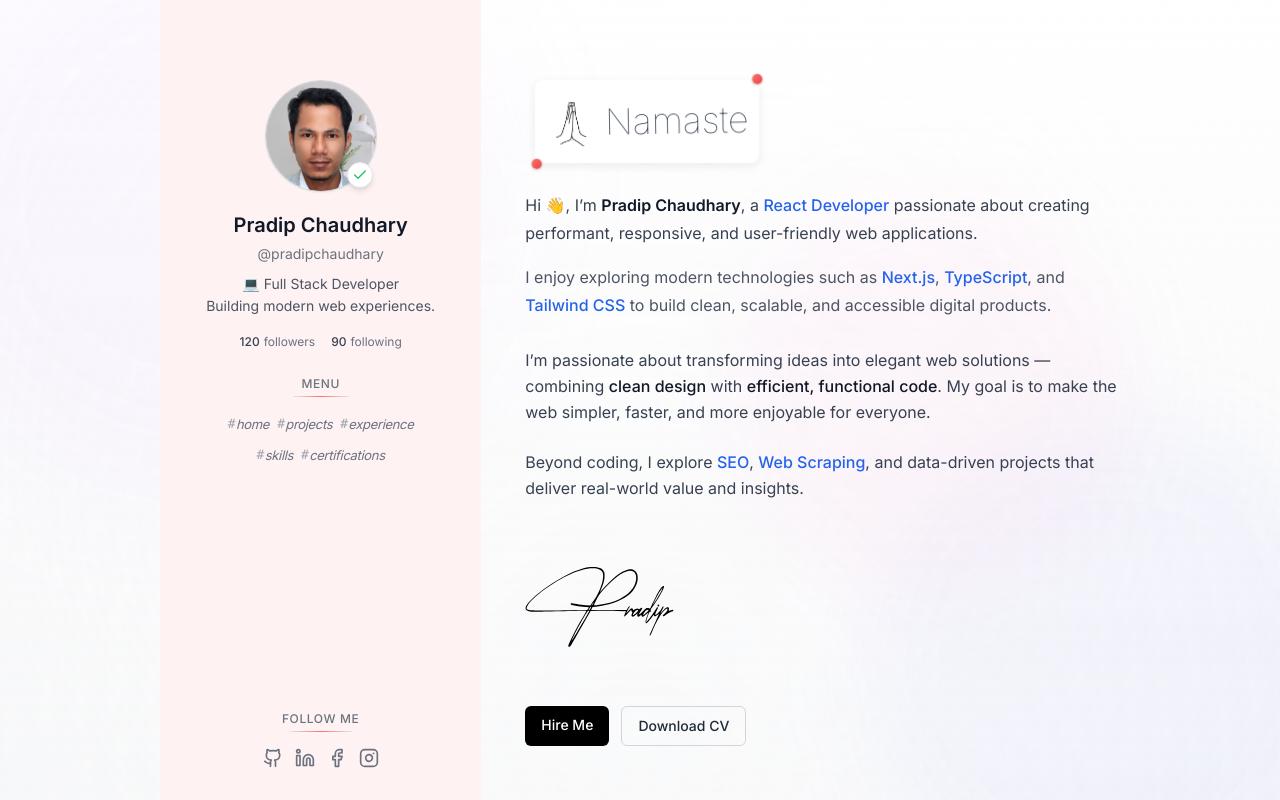
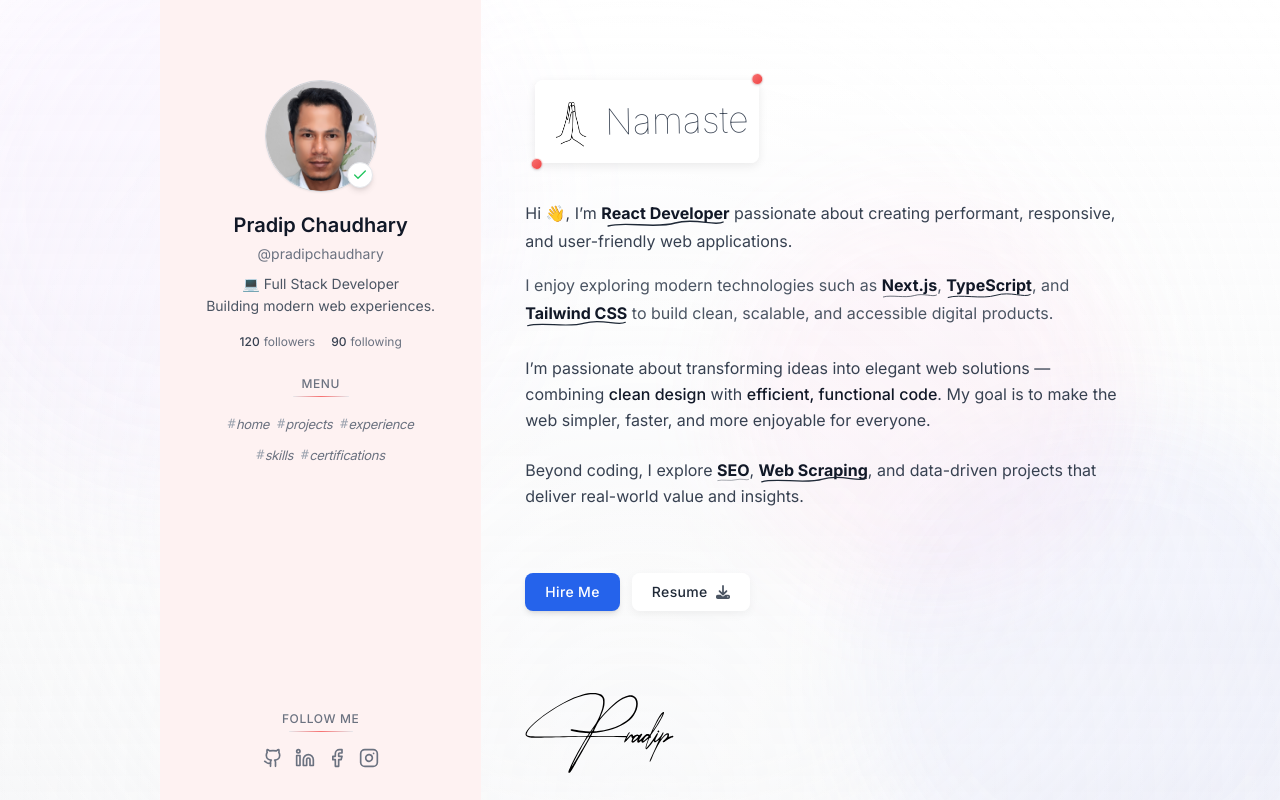
Before and after one commit to pradipchaudhary/portfolio.v3, a Next.js app: page / in a window 1280 px wide. Shown: the top 800 px of the page. Built offline with nearby package versions, Linux system fonts and the light colour scheme.

Commit message:
change home UI

```diff
--- a/components/layout/HomeLayout.tsx
+++ b/components/layout/HomeLayout.tsx
@@ -14,7 +14,7 @@ const HomeLayout = ({ children }: { children: React.ReactNode }) => {
           {/* Header  */}
           <Sidebar />
 
-          <main className=" w-full pt-20 pl-5">
+          <main className=" w-full pl-5">
             {children}
           </main>
         </div>
--- a/components/layout/footer/Footer.tsx
+++ b/components/layout/footer/Footer.tsx
@@ -4,7 +4,7 @@ import React from "react";
 
 const Footer = () => {
   return (
-    <footer className="w-full py-6 mt-12 bg-gray-50 pl-4">
+    <footer className="w-full py-6 mt-12 pl-4">
       <p className="text-sm text-gray-500 italic">
         Built with ❤️ by Pradip Chaudhary
       </p>
--- a/components/layout/sidebar/Sidebar.tsx
+++ b/components/layout/sidebar/Sidebar.tsx
@@ -3,8 +3,10 @@
 import Image from "next/image";
 import Link from "next/link";
 import { Check, Github, Linkedin, Facebook, Instagram } from "lucide-react";
+import { usePathname } from "next/navigation";
 
 const Sidebar = () => {
+
   return (
     <aside className="sm:w-full md:w-1/2 lg:w-1/2 lg:sticky lg:top-0 lg:flex lg:max-h-screen lg:min-h-screen lg:flex-col lg:justify-between lg:py-20 lg:pb-8 px-6 bg-red-50">
 
--- a/components/sections/about/About.tsx
+++ b/components/sections/about/About.tsx
@@ -4,13 +4,15 @@ import React from "react";
 import Image from "next/image";
 import PlainLink from "@/components/common/PlainLink";
 import AnimatedSignature from "@/components/ui/signaturePath";
+import { FaDownload } from "react-icons/fa6";
+
 
 const About = () => {
   return (
     <section
       id="about"
       aria-label="About Pradip Chaudhary"
-      className="max-w-3xl mx-auto pt-0 mb-10 text-gray-800"
+      className="max-w-3xl mx-auto mb-10 text-gray-800 pt-20 "
     >
       {/* === INTRO HEADER === */}
       <div className="flex flex-col items-start mb-7">
@@ -38,20 +40,104 @@ const About = () => {
         </div>
 
         {/* Developer Intro */}
-        <p className="text-base md:text-base leading-relaxed text-gray-700">
+        <p className="text-base md:text-base leading-relaxed text-gray-700 mt-2">
           Hi 👋, I’m{" "}
-          <span className="font-semibold text-gray-900">Pradip Chaudhary</span>, a{" "}
-          <PlainLink href="https://react.dev/">React Developer</PlainLink> passionate about creating
-          performant, responsive, and user-friendly web applications.
+          {/* <span className="font-semibold text-gray-900">Pradip Chaudhary</span>, a{" "} */}
+          <a
+            href="https://react.dev/"
+            target="_blank"
+            rel="noopener noreferrer"
+            className="relative inline-block font-bold text-gray-900 transition-all duration-300"
+          >
+            React Developer
+            {/* Elegant thin underline */}
+            <svg
+              className="absolute -bottom-[2px] left-0 w-full h-[10px] text-gray-800"
+              viewBox="0 0 120 10"
+              xmlns="http://www.w3.org/2000/svg"
+            >
+              <path
+                d="M3 7C20 2 50 10 70 4C90 -2 110 8 118 3"
+                stroke="currentColor"
+                strokeWidth="1.4"
+                strokeLinecap="round"
+                fill="none"
+              />
+            </svg>
+          </a>{" "}
+          passionate about creating performant, responsive, and user-friendly web applications.
         </p>
 
         <p className="text-base md:text-base leading-relaxed text-gray-600 mt-4 max-w-2xl">
           I enjoy exploring modern technologies such as{" "}
-          <PlainLink href="https://nextjs.org/">Next.js</PlainLink>,{" "}
-          <PlainLink href="https://www.typescriptlang.org/">TypeScript</PlainLink>, and{" "}
-          <PlainLink href="https://tailwindcss.com/">Tailwind CSS</PlainLink> to build clean,
-          scalable, and accessible digital products.
+          <a
+            href="https://nextjs.org/"
+            target="_blank"
+            rel="noopener noreferrer"
+            className="relative inline-block font-bold text-gray-900 transition-all duration-300"
+          >
+            Next.js
+            <svg
+              className="absolute -bottom-[2px] left-0 w-full h-[10px] text-gray-800"
+              viewBox="0 0 120 10"
+              xmlns="http://www.w3.org/2000/svg"
+            >
+              <path
+                d="M3 7C20 2 50 10 70 4C90 -2 110 8 118 3"
+                stroke="currentColor"
+                strokeWidth="1.4"
+                strokeLinecap="round"
+                fill="none"
+              />
+            </svg>
+          </a>
+          ,{" "}
+          <a
+            href="https://www.typescriptlang.org/"
+            target="_blank"
+            rel="noopener noreferrer"
+            className="relative inline-block font-bold text-gray-900 transition-all duration-300"
+          >
+            TypeScript
+            <svg
+              className="absolute -bottom-[2px] left-0 w-full h-[10px] text-gray-800"
+              viewBox="0 0 120 10"
+              xmlns="http://www.w3.org/2000/svg"
+            >
+              <path
+                d="M3 7C20 2 50 10 70 4C90 -2 110 8 118 3"
+                stroke="currentColor"
+                strokeWidth="1.4"
+                strokeLinecap="round"
+                fill="none"
+              />
+            </svg>
+          </a>
+          , and{" "}
+          <a
+            href="https://tailwindcss.com/"
+            target="_blank"
+            rel="noopener noreferrer"
+            className="relative inline-block font-bold text-gray-900 transition-all duration-300"
+          >
+            Tailwind CSS
+            <svg
+              className="absolute -bottom-[2px] left-0 w-full h-[10px] text-gray-800"
+              viewBox="0 0 120 10"
+              xmlns="http://www.w3.org/2000/svg"
+            >
+              <path
+                d="M3 7C20 2 50 10 70 4C90 -2 110 8 118 3"
+                stroke="currentColor"
+                strokeWidth="1.4"
+                strokeLinecap="round"
+                fill="none"
+              />
+            </svg>
+          </a>{" "}
+          to build clean, scalable, and accessible digital products.
         </p>
+
       </div>
 
       {/* === DESCRIPTION === */}
@@ -65,36 +151,92 @@ const About = () => {
 
         <p>
           Beyond coding, I explore{" "}
-          <PlainLink href="https://moz.com/beginners-guide-to-seo">SEO</PlainLink>,{" "}
-          <PlainLink href="https://scrapy.org/">Web Scraping</PlainLink>, and data-driven projects
-          that deliver real-world value and insights.
+          <a
+            href="https://moz.com/beginners-guide-to-seo"
+            target="_blank"
+            rel="noopener noreferrer"
+            className="relative inline-block font-bold text-gray-900 transition-all duration-300"
+          >
+            SEO
+            <svg
+              className="absolute -bottom-[2px] left-0 w-full h-[10px] text-gray-800"
+              viewBox="0 0 120 10"
+              xmlns="http://www.w3.org/2000/svg"
+            >
+              <path
+                d="M3 7C20 2 50 10 70 4C90 -2 110 8 118 3"
+                stroke="currentColor"
+                strokeWidth="1.4"
+                strokeLinecap="round"
+                fill="none"
+              />
+            </svg>
+          </a>
+          ,{" "}
+          <a
+            href="https://scrapy.org/"
+            target="_blank"
+            rel="noopener noreferrer"
+            className="relative inline-block font-bold text-gray-900 transition-all duration-300"
+          >
+            Web Scraping
+            <svg
+              className="absolute -bottom-[2px] left-0 w-full h-[10px] text-gray-800"
+              viewBox="0 0 120 10"
+              xmlns="http://www.w3.org/2000/svg"
+            >
+              <path
+                d="M3 7C20 2 50 10 70 4C90 -2 110 8 118 3"
+                stroke="currentColor"
+                strokeWidth="1.4"
+                strokeLinecap="round"
+                fill="none"
+              />
+            </svg>
+          </a>
+          , and data-driven projects that deliver real-world value and insights.
         </p>
       </div>
 
-      {/* Animated Signature */}
-      <div className="my-8">
-        <AnimatedSignature />
-      </div>
 
-      {/* === BUTTONS === */}
-      <div className="flex flex-wrap gap-3 mt-6">
-        {/* Hire Me */}
+
+
+
+      {/* === Signature, Name & Buttons Section === */}
+      <div className="mt-12 flex flex-col items-start space-y-4">
+
+
+        {/* === Action Buttons === */}
+        <div className="flex flex-wrap gap-3 mt-4">
+          {/* Hire Me Button */}
           <a
-          href="mailto:pradip@example.com" // Replace with your email
-          className="px-4 py-2 bg-black text-white font-medium text-sm rounded-md hover:bg-gray-800 transition-colors duration-200"
+            href="mailto:pradip@example.com"
+            className="inline-flex items-center justify-center gap-2 px-5 py-2 rounded-lg bg-blue-600 text-white text-sm font-medium tracking-wide shadow-md hover:bg-blue-700 hover:shadow-lg active:scale-[0.98] transition-all duration-200"
           >
             Hire Me
           </a>
 
-        {/* Download CV */}
+          {/* Resume Button */}
           <a
-          href="/Pradip-Chaudhary-CV.pdf" // Replace with your CV path
+            href="/Pradip-Chaudhary-CV.pdf"
             download
-          className="px-4 py-2 border border-gray-300 text-gray-800 font-medium text-sm rounded-md hover:bg-gray-100 transition-colors duration-200"
+            className="inline-flex bg-white/90 rounded-lg shadow-[0_3px_10px_rgba(0,0,0,0.05)] items-center justify-center gap-2 px-5 py-2  text-gray-800 text-sm font-medium tracking-wide hover:bg-white-100  active:scale-[0.98] transition-all duration-200"
           >
-          Download CV
+            Resume
+            <FaDownload className="text-gray-600 text-sm" />
           </a>
         </div>
+
+
+        {/* Animated Signature */}
+        <div className="mt-6">
+          <AnimatedSignature />
+        </div>
+
+
+      </div>
+
+
 
     </section>
   );
```
Also changed, not shown: 1 other file (tests, documents, lock files or other folders). Lines whose indentation alone changed are shown as unchanged.
